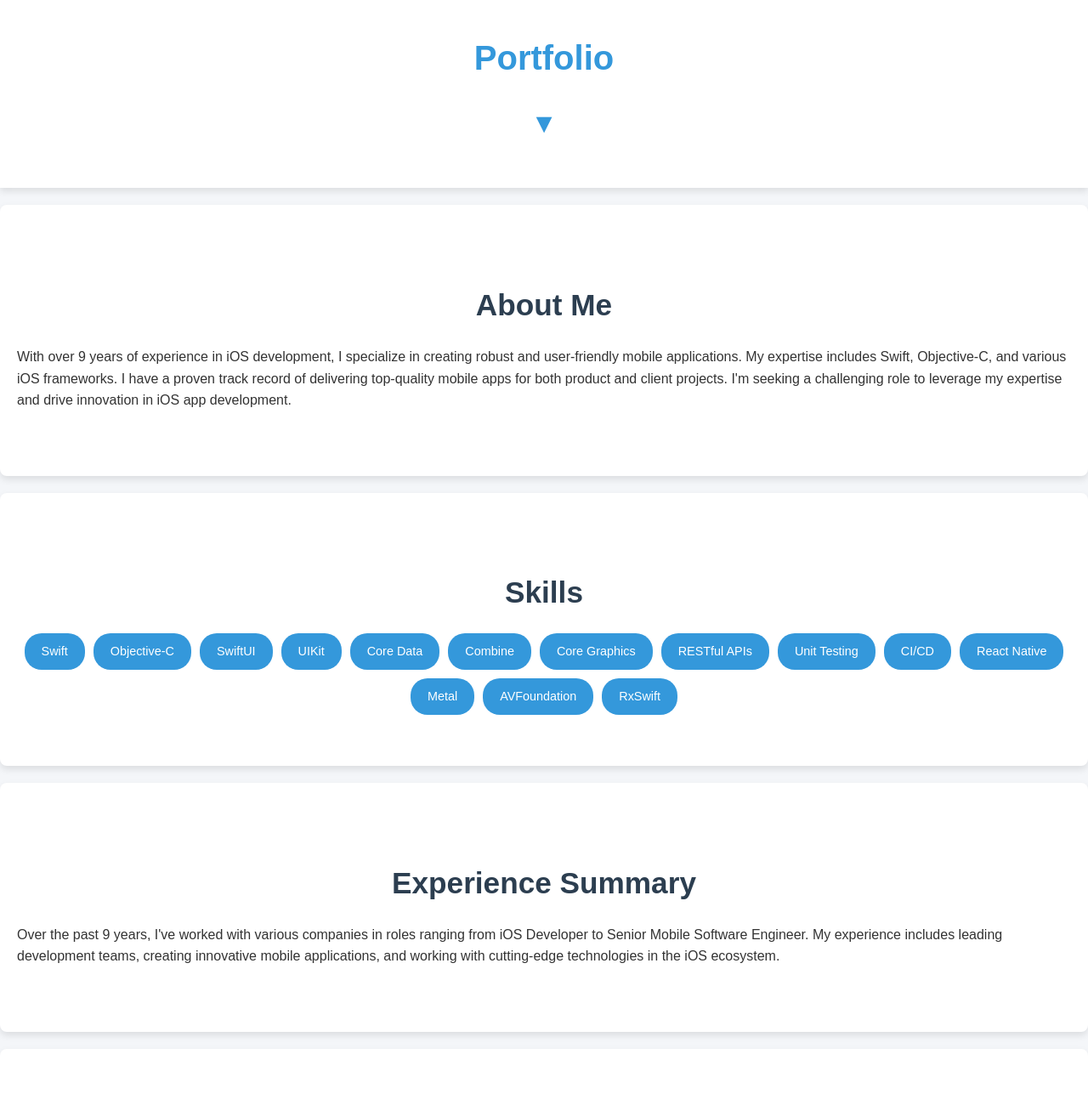
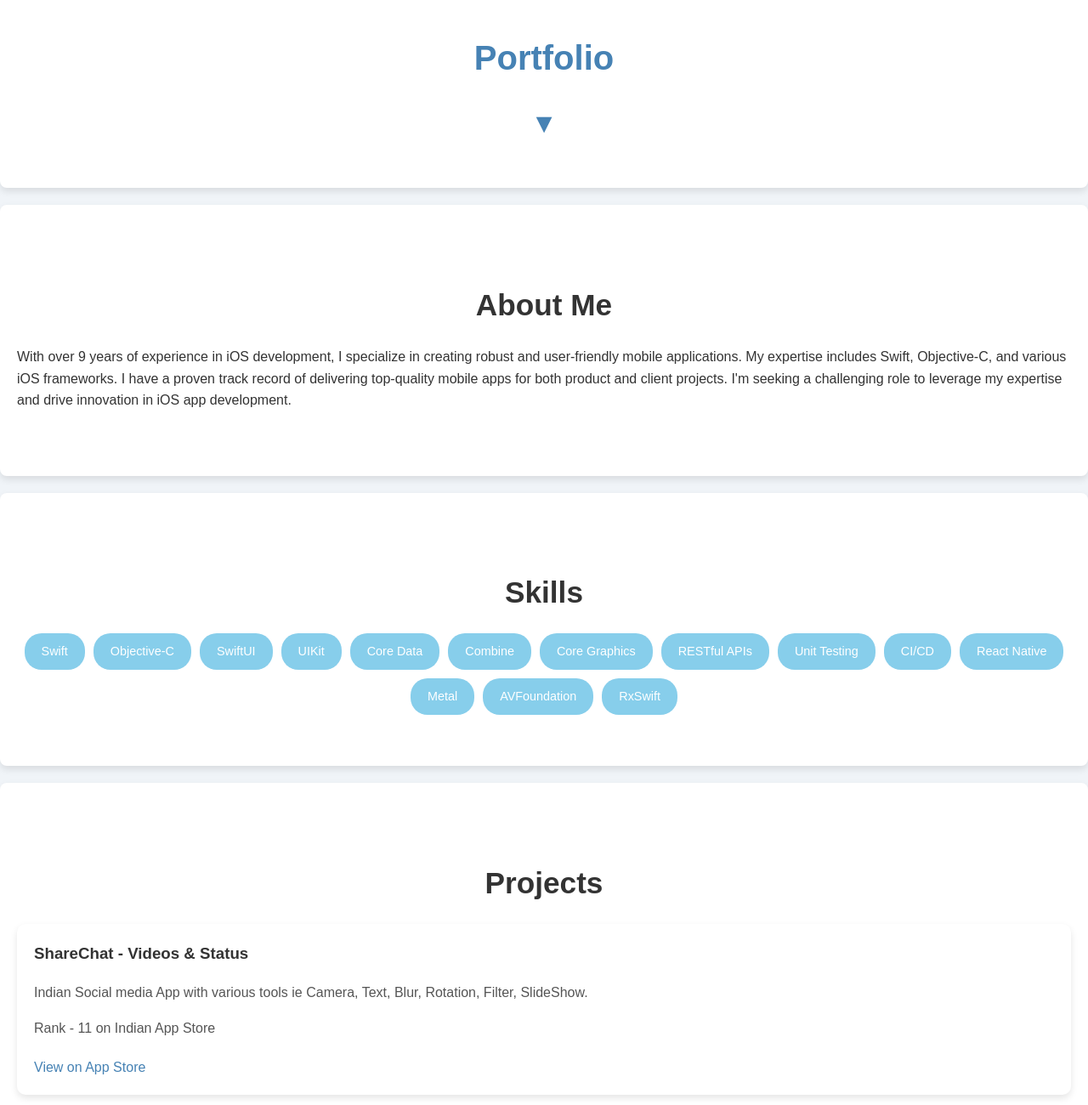
Before and after one commit to lakhdeepjawandha/lakhdeep.github.io, a plain HTML site: page index.html in a window 1280 px wide. Shown: the part 440-1740 px from the top of the page at 85% size. Drawn offline with Linux system fonts and the light colour scheme.

Commit message:
Update index.html

```diff
--- a/index.html
+++ b/index.html
@@ -12,19 +12,21 @@
             line-height: 1.6;
             color: #333;
             scroll-behavior: smooth;
-            background-color: #f4f6f9;
+            background-color: #f0f4f8;
         }
         header {
-            background: linear-gradient(135deg, #3498db, #2c3e50);
+            background: linear-gradient(135deg, #87ceeb, #b0e0e6);
             color: #fff;
             text-align: center;
             padding: 100px 20px;
             position: relative;
             overflow: hidden;
+            box-shadow: 0 4px 8px rgba(0,0,0,0.2);
         }
         h1 {
             font-size: 3em;
             margin-bottom: 10px;
+            font-weight: 700;
         }
         .job-title {
             font-size: 1.3em;
@@ -43,22 +45,25 @@
         .portfolio-section {
             text-align: center;
             padding: 50px 20px;
-            background: #fff;
+            background: #ffffff;
             box-shadow: 0 4px 8px rgba(0,0,0,0.1);
             margin-bottom: 20px;
+            border-radius: 8px;
         }
         .portfolio-heading {
             font-size: 2.5em;
             margin-bottom: 20px;
-            color: #3498db;
+            color: #4682b4;
+            font-weight: 700;
         }
         .down-arrow {
             font-size: 2em;
-            color: #3498db;
+            color: #4682b4;
+            cursor: pointer;
         }
         .section {
             padding: 60px 20px;
-            background: #fff;
+            background: #ffffff;
             margin-bottom: 20px;
             box-shadow: 0 4px 8px rgba(0,0,0,0.1);
             border-radius: 8px;
@@ -67,7 +72,8 @@
             text-align: center;
             margin-bottom: 20px;
             font-size: 2.2em;
-            color: #2c3e50;
+            color: #333;
+            font-weight: 600;
         }
         .skills {
             display: flex;
@@ -77,7 +83,7 @@
             margin-top: 20px;
         }
         .skill {
-            background-color: #3498db;
+            background-color: #87ceeb;
             color: #fff;
             padding: 10px 20px;
             border-radius: 20px;
@@ -89,19 +95,21 @@
             padding: 20px;
             margin-bottom: 20px;
             border-radius: 10px;
-            box-shadow: 0 0 10px rgba(0,0,0,0.1);
+            box-shadow: 0 4px 8px rgba(0,0,0,0.1);
         }
         .project h3 {
             margin-top: 0;
-            color: #2c3e50;
+            color: #333;
+            font-weight: 600;
         }
         .project p {
             margin-bottom: 10px;
+            color: #555;
         }
         .project a {
             display: inline-block;
             margin-top: 10px;
-            color: #3498db;
+            color: #4682b4;
             text-decoration: none;
             font-weight: 500;
         }
@@ -115,7 +123,7 @@
             margin-top: 20px;
         }
         .contact a {
-            color: #2c3e50;
+            color: #4682b4;
             text-decoration: none;
             font-weight: 500;
         }
@@ -138,13 +146,13 @@
         <p class="job-title">Senior iOS Software Engineer</p>
     </header>
 
-    <div class="portfolio-section">
+    <div class="portfolio-section" id="portfolio">
         <h2 class="portfolio-heading">Portfolio</h2>
-        <div class="down-arrow">▼</div>
+        <div class="down-arrow" onclick="document.getElementById('about').scrollIntoView()">▼</div>
     </div>
 
     <div class="container">
-        <section class="section">
+        <section class="section" id="about">
             <h2>About Me</h2>
             <p>With over 9 years of experience in iOS development, I specialize in creating robust and user-friendly mobile applications. My expertise includes Swift, Objective-C, and various iOS frameworks. I have a proven track record of delivering top-quality mobile apps for both product and client projects. I'm seeking a challenging role to leverage my expertise and drive innovation in iOS app development.</p>
         </section>
@@ -167,11 +175,6 @@
                 <span class="skill">AVFoundation</span>
                 <span class="skill">RxSwift</span>
             </div>
-        </section>
-
-        <section class="section">
-            <h2>Experience Summary</h2>
-            <p>Over the past 9 years, I've worked with various companies in roles ranging from iOS Developer to Senior Mobile Software Engineer. My experience includes leading development teams, creating innovative mobile applications, and working with cutting-edge technologies in the iOS ecosystem.</p>
         </section>
 
         <section class="section">
```
